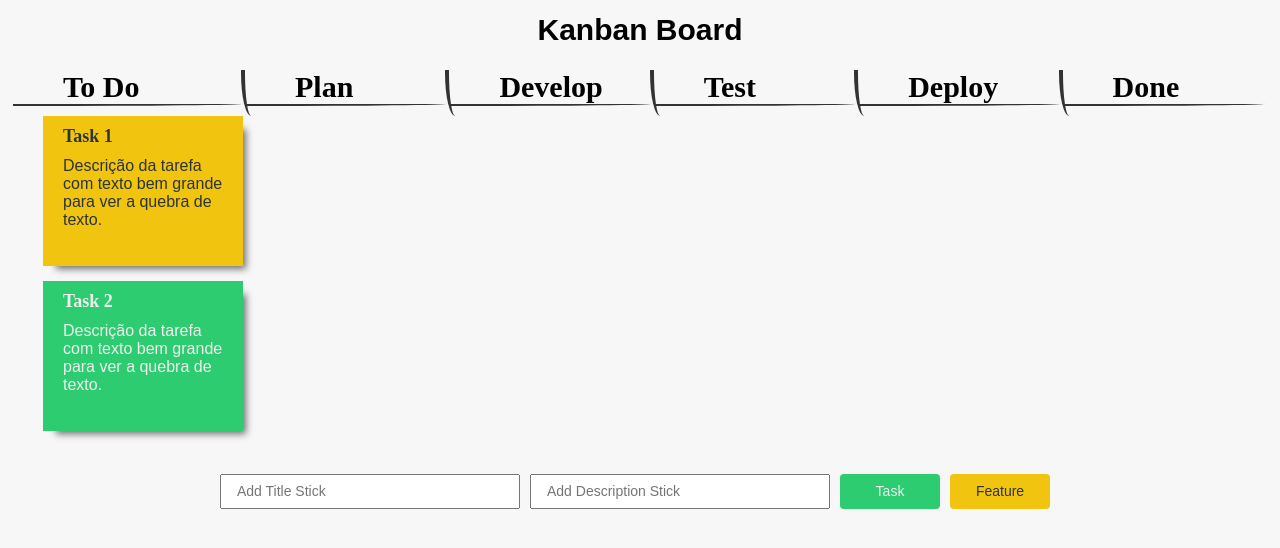
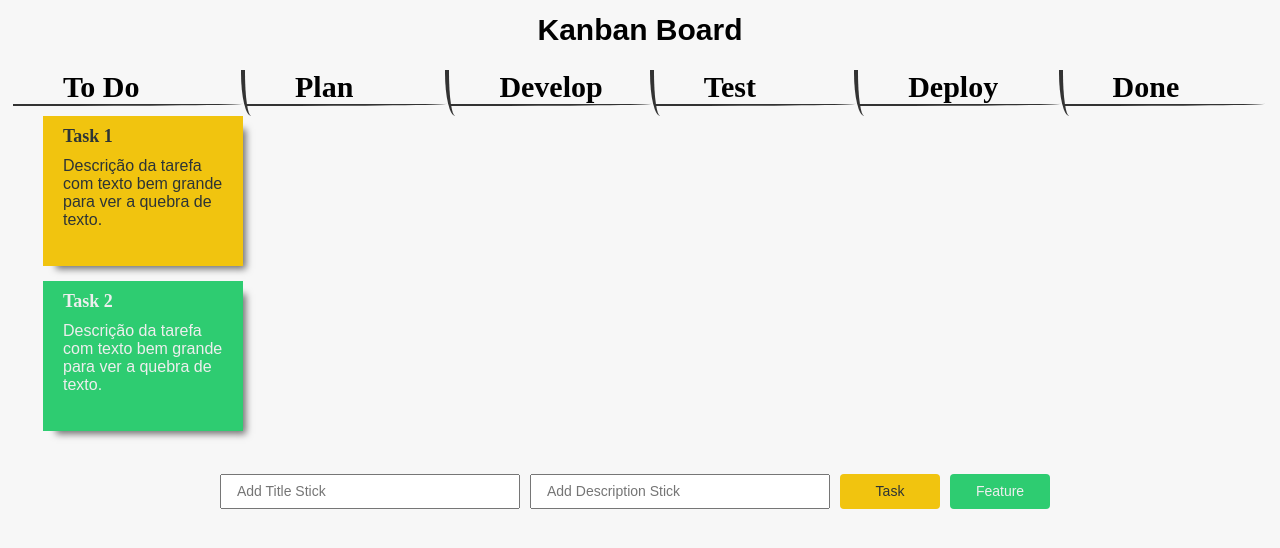
Before and after one commit to di-ferreira/kanban-board, a React (Create React App) app: page / in a window 1280 px wide. Shown: the top 548 px of the page. Built offline with nearby package versions, Linux system fonts and the light colour scheme; a web font is replaced by a local one.

Commit message:
Add create stick via input

```diff
--- a/src/components/board/index.js
+++ b/src/components/board/index.js
@@ -17,7 +17,6 @@ export default function Board() {
       title: "Task 1",
       desc:
         "Descrição da tarefa com texto bem grande para ver a quebra de texto.",
-      draggable: true,
     },
     {
       id: 2,
@@ -25,7 +24,6 @@ export default function Board() {
       title: "Task 2",
       desc:
         "Descrição da tarefa com texto bem grande para ver a quebra de texto.",
-      draggable: false,
     },
   ];
 
@@ -36,9 +34,37 @@ export default function Board() {
   const [deploy, setDeploy] = useState([]);
   const [done, setDone] = useState([]);
 
+  const [title, setTitle] = useState();
+  const [desc, setDesc] = useState();
+
   useEffect(() => {
     setToDo([...data]);
   }, []);
+
+  const makeId = (length) => {
+    let result = "";
+    let characters =
+      "ABCDEFGHIJKLMNOPQRSTUVWXYZabcdefghijklmnopqrstuvwxyz0123456789";
+    let charactersLength = characters.length;
+    for (let i = 0; i < length; i++) {
+      result += characters.charAt(Math.floor(Math.random() * charactersLength));
+    }
+    return result;
+  };
+
+  const addStick = (type) => {
+    let id = makeId(5);
+
+    let data = {
+      id,
+      type,
+      title,
+      desc,
+    };
+    toDo.push(data);
+    setTitle("");
+    setDesc("");
+  };
 
   return (
     <Container>
@@ -52,10 +78,34 @@ export default function Board() {
         <List titleList="Done" data={done} />
       </BodyBoard>
       <ContainerInput>
-        <InputStick placeholder="Add Title Stick" />
-        <InputStick placeholder="Add Description Stick" />
-        <BtAddTask> Task </BtAddTask>
-        <BtAddFeature> Feature </BtAddFeature>
+        <InputStick
+          placeholder="Add Title Stick"
+          value={title}
+          onChange={(text) => {
+            setTitle(text.target.value);
+          }}
+        />
+        <InputStick
+          placeholder="Add Description Stick"
+          value={desc}
+          onChange={(text) => {
+            setDesc(text.target.value);
+          }}
+        />
+        <BtAddTask
+          onClick={() => {
+            addStick("task");
+          }}
+        >
+          Task
+        </BtAddTask>
+        <BtAddFeature
+          onClick={() => {
+            addStick("feature");
+          }}
+        >
+          Feature
+        </BtAddFeature>
       </ContainerInput>
     </Container>
   );
--- a/src/components/board/styles.js
+++ b/src/components/board/styles.js
@@ -57,8 +57,8 @@ export const BtAddTask = styled.button`
   align-items: center;
   margin-right: 10px;
   font-size: 14px;
-  background: #2ecc71;
-  color: #eee;
+  background: #f1c40f;
+  color: #2d3436;
 `;
 
 export const BtAddFeature = styled.button`
@@ -71,6 +71,6 @@ export const BtAddFeature = styled.button`
   align-items: center;
   margin-right: 10px;
   font-size: 14px;
-  background: #f1c40f;
-  color: #2d3436;
+  background: #2ecc71;
+  color: #eee;
 `;
--- a/src/components/list/index.js
+++ b/src/components/list/index.js
@@ -14,11 +14,7 @@ export default function List({ titleList, typeStick, data }) {
       <TaskList>
         {sticks &&
           sticks.map((stick) => (
-            <TaskListItem
-              draggable={stick.draggable}
-              typeStick={stick.type}
-              key={stick.id}
-            >
+            <TaskListItem draggable typeStick={stick.type} key={stick.id}>
               <h2>{stick.title}</h2>
               <p>{stick.desc}</p>
             </TaskListItem>
```
